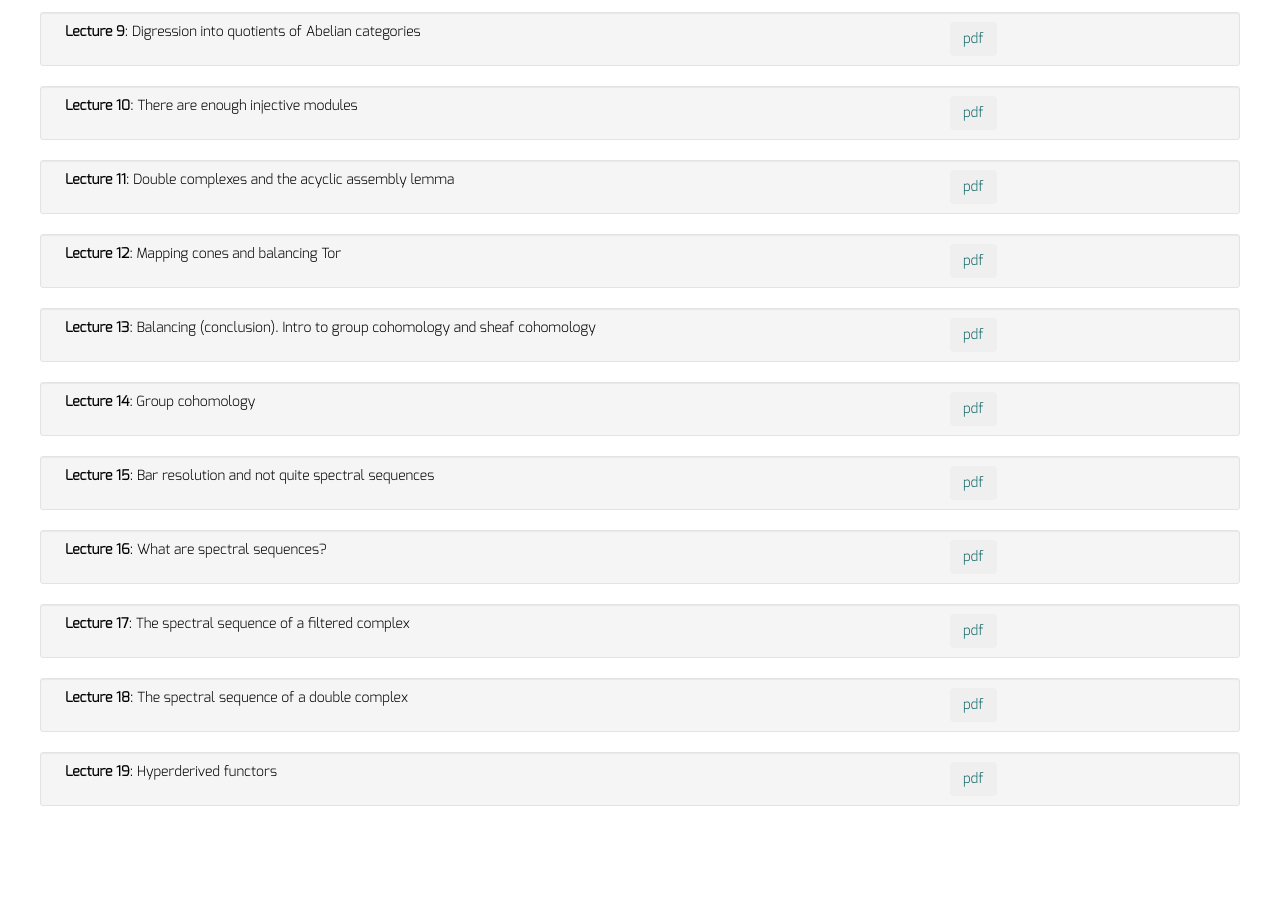
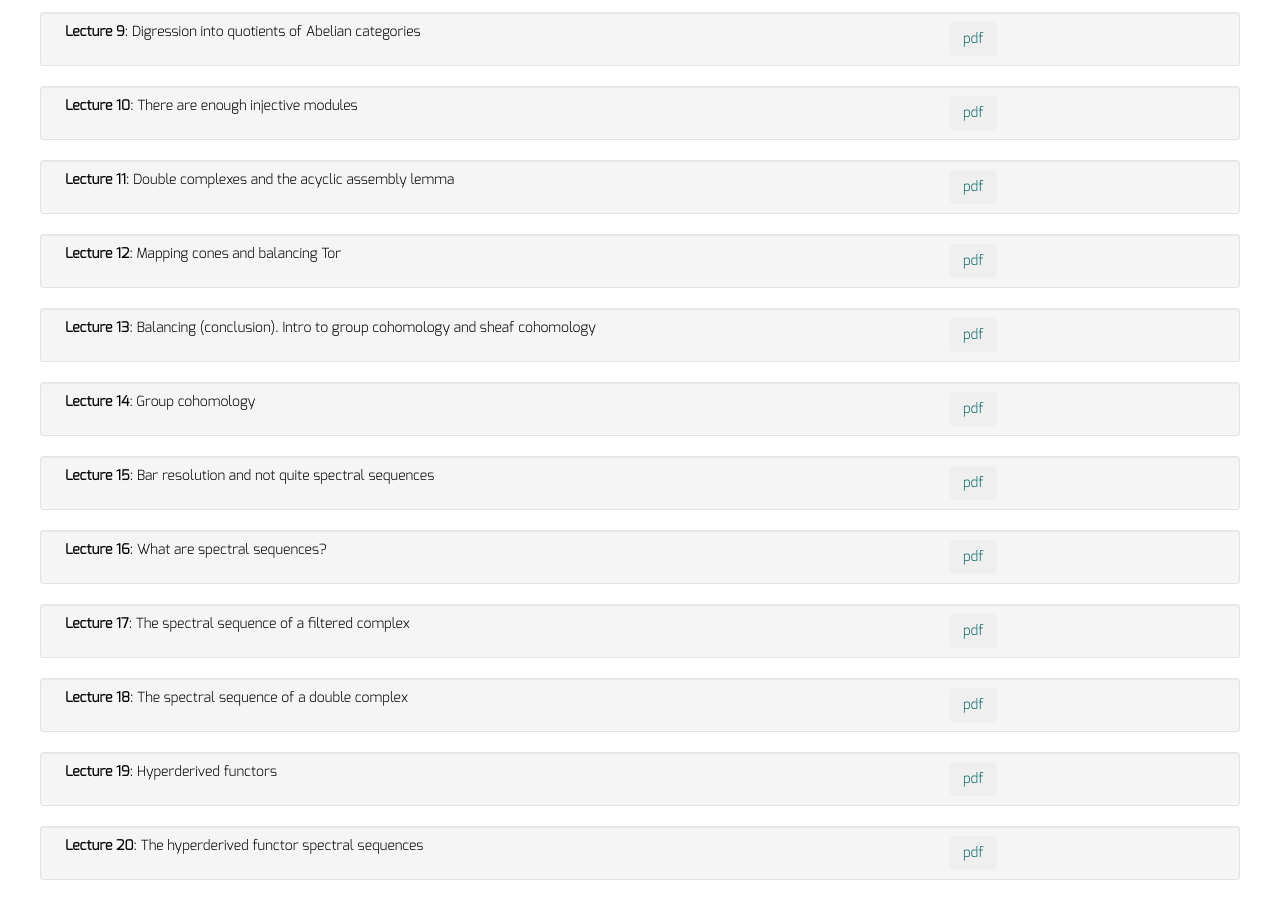
Before and after one commit to dkrashen/probability, a Jekyll site: the page built from lectures/index.html, in a window 1280 px wide and 900 px high, scrolled down 832 px. Built offline with Jekyll 4.4.1, drawn with Linux system fonts in a browser that asks for light colours; nearby versions of some CDN libraries; before the commit the page ends 1658 px from its top, so only the background shows below that.

Commit message:
add lectures 19, 20

```diff
--- a/_data/lectures.yml
+++ b/_data/lectures.yml
@@ -71,5 +71,9 @@
   description: "The spectral sequence of a double complex"
 
 - title: "Lecture 19"
-  filename: ""
+  filename: "lecture19.pdf"
   description: "Hyperderived functors"
+
+- title: "Lecture 20"
+  filename: "lecture20.pdf"
+  description: "The hyperderived functor spectral sequences"
```
Also changed, not shown: 2 other files.
